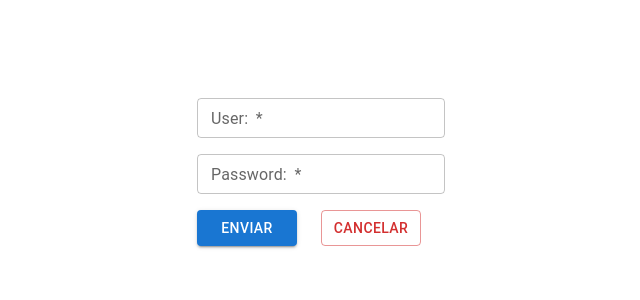
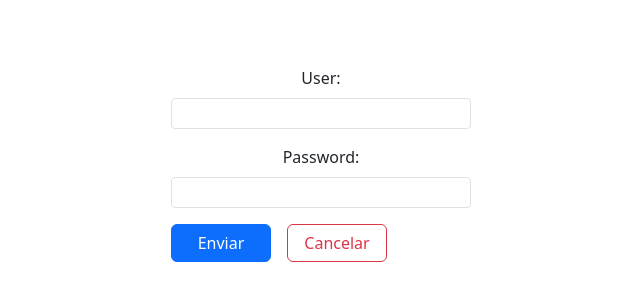
Before and after one commit to DiogoKemm/Projeto-Gerenciamento-de-Condominio, a React (Vite) app in the folder frontend/condominio-manager/: page / in a window 1280 px wide. Shown: the part 260-560 px from the top of the page, without its empty margins (319-959 px from the left). Built offline with nearby package versions, Linux system fonts and the light colour scheme.

Commit message:
replaced mui with bootstrap

```diff
--- a/frontend/condominio-manager/package.json
+++ b/frontend/condominio-manager/package.json
@@ -14,6 +14,7 @@
     "@emotion/styled": "^11.14.0",
     "@mui/material": "^6.4.8",
     "axios": "^1.8.4",
+    "bootstrap": "^5.3.6",
     "jwt-decode": "^4.0.0",
     "react": "^19.0.0",
     "react-dom": "^19.0.0",
--- a/frontend/condominio-manager/src/App.jsx
+++ b/frontend/condominio-manager/src/App.jsx
@@ -1,4 +1,4 @@
-import React, {useEffect, useState} from "react";
+import React, { useEffect, useState } from "react";
 import axios from "axios";
 import { Routes, Route, useNavigate } from "react-router-dom";
 import Login from "./pages/LoginPage";
@@ -8,12 +8,7 @@ import ListaApartamentos from "./pages/ListaApartamentos";
 import ListaMercadorias from "./pages/ListaMercadorias";
 import Dashboard from "./components/Dashboard";
 import './App.css';
-import {
-  Box,
-  Button,
-  Container,
-  Grid
-} from "@mui/material";
+
 
 axios.defaults.baseURL = "http://localhost:8080/";
 axios.defaults.headers.common["Content-Type"] =
@@ -49,63 +44,46 @@ function App() {
   };
 
   return (
+    <div>
+      {isLoggedIn ? (
+      <div className="container-fluid">
+        <div className="mb-3">
+        <button type='button' className="btn btn-link" onClick={() => navigate("CadastrarMorador")}>
+            Cadastrar morador
+          </button>{' '}
+          {userRole === 'Sindico' && (
+            <div type='button' className="btn btn-link" onClick={() => navigate("CadastrarZelador")}>
+              Cadastrar zelador
+            </div>
+          )}
+          <button type='button' className="btn btn-link" onClick={() => navigate("ListaApartamentos")}>
+            Lista de apartamentos
+          </button>{' '}
+          <button type='button' className="btn btn-link" onClick={() => navigate("ListaMercadorias")}>
+            Lista de mercadorias
+          </button>{' '}
+          <button type='button' className="btn btn-danger" onClick={handleLogout}>
+            Logout
+          </button>
+        </div>
 
-    <Box>
-      {isLoggedIn ? (
-        <Container sx={{ flexGrow: 1 }} maxWidth="lg">
-          <Dashboard role={userRole}/>
-          <Button variant="text" onClick={() => navigate("CadastrarMorador")}>
-            Cadastrar morador
-          </Button>
-          <Button
-            variant="text"
-            onClick={() => navigate("CadastrarZelador")}
-            sx={{ display: userRole === 'Sindico' ? 'inline' : 'none' }}
-          >
-            Cadastrar zelador
-          </Button>
-          <Button variant="text" onClick={() => navigate("ListaApartamentos")}>
-            Lista de apartamentos
-          </Button>
-          <Button variant="text" onClick={() => navigate("ListaMercadorias")}>
-            Lista de mercadorias
-          </Button>
-          <Button variant="text" color="error" onClick={handleLogout}>
-            Logout
-          </Button>
-          <Grid container justifyContent="center" spacing={2}>
-            <Grid >
-              <Routes>
-                <Route
-                  path="login"
-                  element={<Login onLogin={handleLogin} />}
-                />
-                <Route
-                  path="/"
-                  element={"\nBem vindo!"}
-                />
-                <Route
-                  path="CadastrarMorador"
-                  element={<CadastrarMorador />}
-                />
-                <Route
-                  path="ListaMercadorias"
-                  element={<ListaMercadorias />}
-                />
-                <Route
-                  path="ListaApartamentos"
-                  element={<ListaApartamentos />}
-                />
-                <Route
-                  path="CadastrarZelador"
-                  element={<CadastrarZelador />}
-                />
-              </Routes>
-            </Grid>
-          </Grid>
-        </Container>
-      ) : (<Login onLogin={(role) => handleLogin(role)} />)}
-    </Box>
+        <div className="row">
+          <div className="col" md={10}>
+            <Routes>
+              <Route path="login" element={<Login onLogin={handleLogin} />} />
+              <Route path="/" element={<Dashboard role={userRole} />} />
+              <Route path="CadastrarMorador" element={<CadastrarMorador />} />
+              <Route path="ListaMercadorias" element={<ListaMercadorias />} />
+              <Route path="ListaApartamentos" element={<ListaApartamentos />} />
+              <Route path="CadastrarZelador" element={<CadastrarZelador />} />
+            </Routes>
+          </div>
+        </div>
+      </div>
+      ) : (
+      <Login onLogin={handleLogin} />
+      )}
+    </div>
   );
 }
 
--- a/frontend/condominio-manager/src/components/Dashboard.jsx
+++ b/frontend/condominio-manager/src/components/Dashboard.jsx
@@ -3,7 +3,7 @@ import React from "react";
 const Dashboard = ({role}) => {
     return (
         <>
-        <p>{role}</p>
+        <p>Você está logado como: {role}</p>
         </>
     )
 };
--- a/frontend/condominio-manager/src/main.jsx
+++ b/frontend/condominio-manager/src/main.jsx
@@ -1,5 +1,6 @@
 import React from 'react';
 import ReactDOM from 'react-dom/client';
+import 'bootstrap/dist/css/bootstrap.min.css';
 import './index.css';
 import App from './App';
 import { BrowserRouter } from 'react-router-dom';
--- a/frontend/condominio-manager/src/pages/CadastrarMorador.jsx
+++ b/frontend/condominio-manager/src/pages/CadastrarMorador.jsx
@@ -1,5 +1,6 @@
 import React from "react";
 import { Box } from "@mui/material";
+import "../App.css"
 
 const CadastrarMorador = () => {
 
@@ -35,7 +36,7 @@ const CadastrarMorador = () => {
 	};
 
 	return (
-		<Box display="flex" justifyContent="center" alignItems="center" marginTop="50px">
+		<div className='container-fluid'>
 			<form id="moradorForm" method='post' onSubmit={handleClick}>
 				<div class="mb-3">
 					<label for="inputName" class="form-label">Nome</label>
@@ -64,7 +65,7 @@ const CadastrarMorador = () => {
 
 				<button type="submit" class="btn btn-primary">Cadastrar</button>
 			</form>
-		</Box>
+		</div>
 	);
 };
 
--- a/frontend/condominio-manager/src/pages/CadastrarZelador.jsx
+++ b/frontend/condominio-manager/src/pages/CadastrarZelador.jsx
@@ -1,5 +1,5 @@
 import React from "react";
-import { Box } from "@mui/material";
+import "../App.css"
 
 const CadastrarMorador = () => {
 
@@ -34,7 +34,7 @@ const CadastrarMorador = () => {
 	};
 
 	return (
-		<Box display="flex" justifyContent="center" alignItems="center" flexDirection="column" marginTop="50px">
+		<div className='container-fluid'>
 			<form id="zeladorForm" method='post' onSubmit={handleClick}>
 				<div class="mb-3">
 					<label for="inputName" class="form-label">Nome</label>
@@ -59,7 +59,7 @@ const CadastrarMorador = () => {
 
 				<button type="submit" class="btn btn-primary">Cadastrar</button>
 			</form>
-		</Box>
+		</div>
 	);
 };
 
--- a/frontend/condominio-manager/src/pages/ListaApartamentos.jsx
+++ b/frontend/condominio-manager/src/pages/ListaApartamentos.jsx
@@ -1,7 +1,7 @@
 import React, { useState } from "react";
-import { Box } from "@mui/material";
 import ListaApartamentosTable from "../components/LIstaApartamentosTable";
 import CadastrarApartamento from "../components/CadastrarApartamento";
+import "../App.css"
 
 const ListaApartamentos = () => {
 
@@ -13,12 +13,12 @@ const ListaApartamentos = () => {
   }
 
   return (
-    <Box display="flex" justifyContent="center" alignItems="center" flexDirection="column" marginTop="50px">
+    <div className="container-fluid">
 
       <button onClick={mostrarForm}>Cadastrar apartamento</button>
       {showForm && (<CadastrarApartamento />)}
       <ListaApartamentosTable />
-    </Box>
+    </div>
   )
 };
 
--- a/frontend/condominio-manager/src/pages/ListaMercadorias.jsx
+++ b/frontend/condominio-manager/src/pages/ListaMercadorias.jsx
@@ -1,5 +1,4 @@
 import React, { useState } from "react";
-import { Box } from "@mui/material";
 import CadastrarMercadoria from "../components/CadastrarMercadoria";
 import ListaMercadoriasTable from "../components/ListaMercadoriasTable";
 
@@ -13,11 +12,11 @@ const ListaMercadorias = () => {
     }
 
     return (
-        <Box display="flex" justifyContent="center" alignItems="center" flexDirection="column" marginTop="50px">
+        <div className="container-fluid">
             <button onClick={mostrarForm}>Cadastrar mercadoria</button>
             {showForm && (<CadastrarMercadoria />)}
             <ListaMercadoriasTable />
-        </Box>
+        </div>
     )
 };
 
--- a/frontend/condominio-manager/src/pages/LoginPage.jsx
+++ b/frontend/condominio-manager/src/pages/LoginPage.jsx
@@ -1,13 +1,6 @@
 import React from "react";
 import axios from "axios";
-import {
-	Alert,
-	Box,
-	Button,
-	Snackbar,
-	Stack,
-	TextField,
-} from "@mui/material";
+import '../App.css'
 
 
 function Login(props) {
@@ -62,71 +55,59 @@ function Login(props) {
 	}
 
 	return (
-        <Box display="flex" justifyContent="center" alignItems="center" minHeight="100vh">
-			<Stack spacing={2}>
-				<Stack spacing={2}>
-					<TextField
+		<div className="d-flex justify-content-center align-items-center vh-100">
+			<div style={{ minWidth: '300px' }}>
+				<div className="mb-3">
+					<label htmlFor="username-input" className="form-label">User:</label>
+					<input
+						type="text"
+						className="form-control form-control-sm"
+						id="username-input"
 						required
-						id="username-input"
-						label="User: "
-						size="small"
 						value={username}
-						onChange={(event) => {
-							setUsername(event.target.value);
-						}}
+						onChange={(e) => setUsername(e.target.value)}
 					/>
-					<TextField
+				</div>
+
+				<div className="mb-3">
+					<label htmlFor="passwd-input" className="form-label">Password:</label>
+					<input
+						type="password"
+						className="form-control form-control-sm"
+						id="passwd-input"
 						required
-						id="passwd-input"
-						label="Password: "
-						type="password"
-						size="small"
 						value={passwd}
-						onChange={(event) => {
-							setPasswd(event.target.value);
-						}}
+						onChange={(e) => setPasswd(e.target.value)}
 					/>
-				</Stack>
-				<Stack direction="row" spacing={3}>
-					<Button
-						variant="contained"
-						style={{
-							maxWidth: "100px",
-							minWidth: "100px",
-						}}
-						color="primary"
+				</div>
+
+				<div className="d-flex gap-3 mb-3">
+					<button
+						className="btn btn-primary"
+						style={{ maxWidth: '100px', minWidth: '100px' }}
 						onClick={enviaLogin}
 					>
 						Enviar
-					</Button>
-					<Button
-						variant="outlined"
-						style={{
-							maxWidth: "100px",
-							minWidth: "100px",
-						}}
-						color="error"
+					</button>
+					<button
+						className="btn btn-outline-danger"
+						style={{ maxWidth: '100px', minWidth: '100px' }}
 						onClick={cancelaLogin}
 					>
 						Cancelar
-					</Button>
-				</Stack>
-				<Snackbar
-					open={openMessage}
-					autoHideDuration={6000}
-					onClose={handleCloseMessage}
-				>
-					<Alert
-						severity={messageSeverity}
-						onClose={handleCloseMessage}
-					>
+					</button>
+				</div>
+
+				{/* Alerta Bootstrap (substituindo Snackbar do MUI) */}
+				{openMessage && (
+					<div className={`alert alert-${messageSeverity} alert-dismissible fade show`} role="alert">
 						{messageText}
-					</Alert>
-				</Snackbar>
-			</Stack>
-		</Box>
-    );
-
+						<button type="button" className="btn-close" aria-label="Close" onClick={handleCloseMessage}></button>
+					</div>
+				)}
+			</div>
+		</div>
+	)
 }
 
 export default Login;
```
Also changed, not shown: 1 other file (tests, documents, lock files or other folders). Lines whose indentation alone changed are shown as unchanged.
